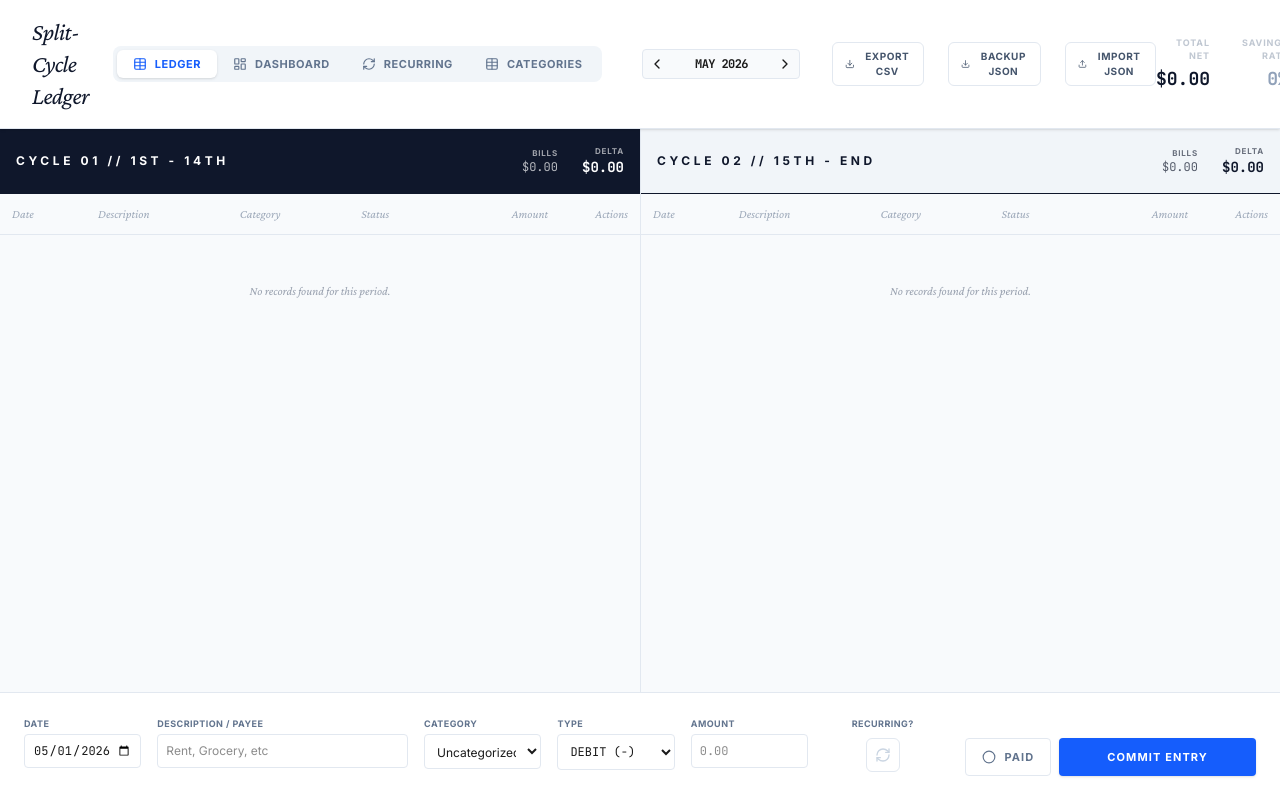
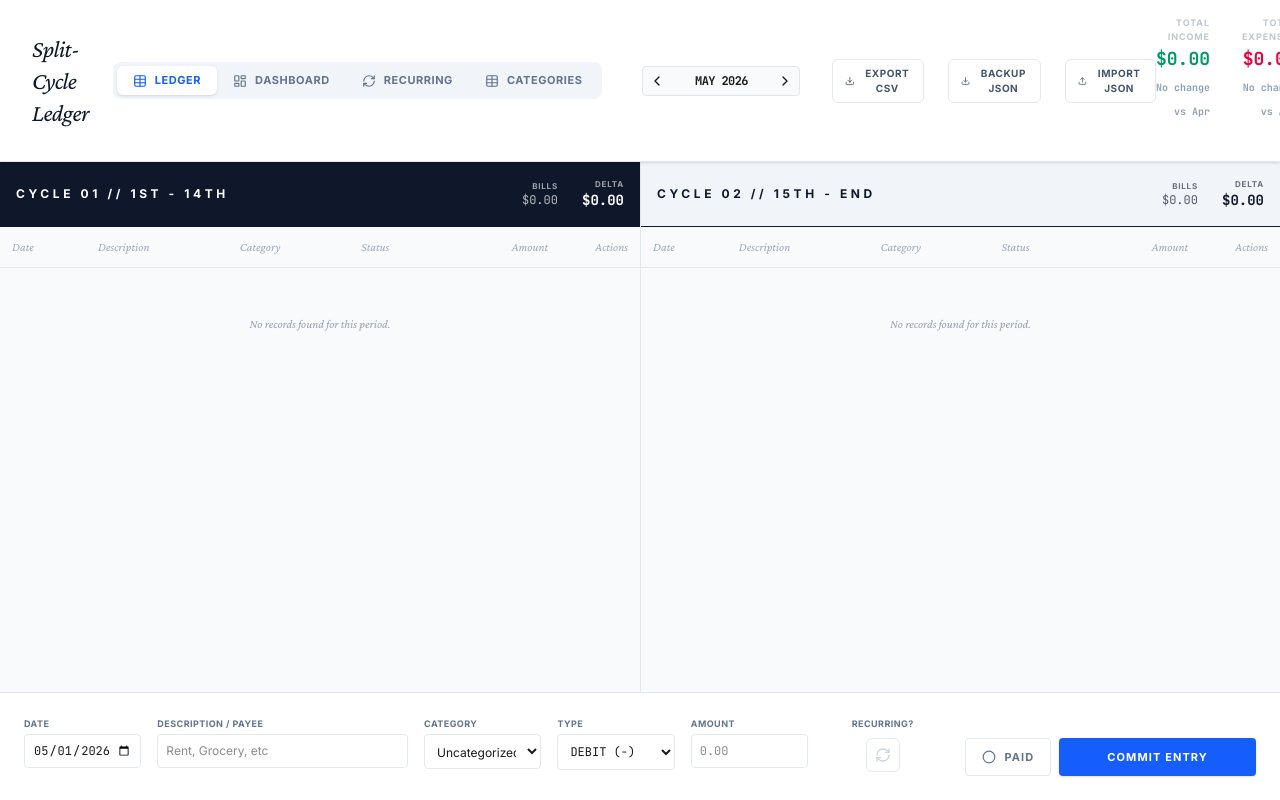
Before and after one commit to HowAI-1811/budgeteaze, a React (Vite) app: page / in a window 1280 px wide. Built offline with nearby package versions, Linux system fonts and the light colour scheme.

Commit message:
Add month-over-month ledger comparisons

```diff
--- a/src/App.tsx
+++ b/src/App.tsx
@@ -51,6 +51,83 @@ import { Transaction, TransactionType } from './types';
 const STORAGE_KEY = 'cyclebudget_data';
 const CATEGORY_STORAGE_KEY = 'cyclebudget_categories';
 type ViewType = 'ledger' | 'dashboard' | 'recurring' | 'categories';
+
+type TransactionComparison = {
+  previousAmount: number | null;
+  delta: number | null;
+};
+
+type MonthComparison = {
+  previousMonthLabel: string;
+  incomeDelta: number;
+  expensesDelta: number;
+  balanceDelta: number;
+  savingsRateDelta: number | null;
+  transactions: Record<string, TransactionComparison>;
+};
+
+const formatMoney = (value: number) => {
+  return value.toLocaleString(undefined, { minimumFractionDigits: 2 });
+};
+
+const getSavingsRate = (income: number, balance: number) => {
+  return income > 0 ? balance / income : 0;
+};
+
+const normalizeMatchPart = (value?: string) => value?.trim().toLowerCase() || 'uncategorized';
+
+const getTransactionMatchKey = (transaction: Transaction) => {
+  if (transaction.recurringId) {
+    return `recurring:${transaction.recurringId}`;
+  }
+
+  return [
+    'manual',
+    normalizeMatchPart(transaction.description),
+    normalizeMatchPart(transaction.category),
+    transaction.type
+  ].join(':');
+};
+
+const getDeltaTone = (delta: number, type: TransactionType | 'balance' | 'savings') => {
+  if (Math.abs(delta) < 0.005) return 'text-slate-400';
+  if (type === 'debit') return delta > 0 ? 'text-rose-600' : 'text-emerald-600';
+  return delta > 0 ? 'text-emerald-600' : 'text-rose-600';
+};
+
+function MoneyDelta({ delta, toneType, label }: {
+  delta: number | null;
+  toneType: TransactionType | 'balance' | 'savings';
+  label: string;
+}) {
+  if (delta === null) {
+    return <span className="font-mono text-[10px] font-bold text-slate-400">No prior {label}</span>;
+  }
+
+  const isFlat = Math.abs(delta) < 0.005;
+  const prefix = delta > 0 ? '+' : delta < 0 ? '-' : '';
+
+  return (
+    <span className={cn("font-mono text-[10px] font-bold", getDeltaTone(delta, toneType))}>
+      {isFlat ? 'No change' : `${prefix}$${formatMoney(Math.abs(delta))}`} vs {label}
+    </span>
+  );
+}
+
+function PercentDelta({ delta, label }: { delta: number | null; label: string }) {
+  if (delta === null) {
+    return <span className="font-mono text-[10px] font-bold text-slate-400">No prior {label}</span>;
+  }
+
+  const percentagePoints = Math.round(delta * 100);
+  const prefix = percentagePoints > 0 ? '+' : '';
+
+  return (
+    <span className={cn("font-mono text-[10px] font-bold", getDeltaTone(delta, 'savings'))}>
+      {percentagePoints === 0 ? 'No change' : `${prefix}${percentagePoints} pts`} vs {label}
+    </span>
+  );
+}
 
 const getDefaultEntryDate = (referenceDate: Date) => {
   const today = new Date();
@@ -456,6 +533,50 @@ export default function App() {
   const totalIncome = cycles.first.income + cycles.second.income;
   const totalExpenses = cycles.first.expenses + cycles.second.expenses;
   const totalBalance = totalIncome - totalExpenses;
+  const savingsRate = getSavingsRate(totalIncome, totalBalance);
+
+  const monthComparison = useMemo<MonthComparison>(() => {
+    const previousDate = subMonths(currentDate, 1);
+    const previousStart = startOfMonth(previousDate);
+    const previousEnd = endOfMonth(previousDate);
+    const previousMonthTransactions = transactions.filter(t => {
+      const tDate = parseISO(t.date);
+      return isWithinInterval(tDate, { start: previousStart, end: previousEnd });
+    });
+
+    const previousIncome = previousMonthTransactions
+      .filter(t => t.type === 'credit')
+      .reduce((sum, t) => sum + t.amount, 0);
+    const previousExpenses = previousMonthTransactions
+      .filter(t => t.type === 'debit')
+      .reduce((sum, t) => sum + t.amount, 0);
+    const previousBalance = previousIncome - previousExpenses;
+    const previousSavingsRate = getSavingsRate(previousIncome, previousBalance);
+
+    const previousAmountsByKey = previousMonthTransactions.reduce<Record<string, number>>((acc, transaction) => {
+      const key = getTransactionMatchKey(transaction);
+      acc[key] = (acc[key] || 0) + transaction.amount;
+      return acc;
+    }, {});
+
+    const transactionComparisons = monthTransactions.reduce<Record<string, TransactionComparison>>((acc, transaction) => {
+      const previousAmount = previousAmountsByKey[getTransactionMatchKey(transaction)];
+      acc[transaction.id] = {
+        previousAmount: previousAmount ?? null,
+        delta: previousAmount === undefined ? null : transaction.amount - previousAmount,
+      };
+      return acc;
+    }, {});
+
+    return {
+      previousMonthLabel: format(previousDate, 'MMM'),
+      incomeDelta: totalIncome - previousIncome,
+      expensesDelta: totalExpenses - previousExpenses,
+      balanceDelta: totalBalance - previousBalance,
+      savingsRateDelta: previousIncome > 0 || totalIncome > 0 ? savingsRate - previousSavingsRate : null,
+      transactions: transactionComparisons,
+    };
+  }, [currentDate, monthTransactions, transactions, totalIncome, totalExpenses, totalBalance, savingsRate]);
 
   // Dashboard Data Preparation
   const dashboardData = useMemo(() => {
@@ -598,19 +719,35 @@ export default function App() {
 
         <div className="flex gap-8 text-right">
           <div>
+            <p className="text-[9px] uppercase tracking-widest opacity-40 font-bold mb-0.5 text-slate-500">Total Income</p>
+            <p className="font-mono text-lg font-bold text-emerald-600">
+              ${formatMoney(totalIncome)}
+            </p>
+            <MoneyDelta delta={monthComparison.incomeDelta} toneType="credit" label={monthComparison.previousMonthLabel} />
+          </div>
+          <div>
+            <p className="text-[9px] uppercase tracking-widest opacity-40 font-bold mb-0.5 text-slate-500">Total Expenses</p>
+            <p className="font-mono text-lg font-bold text-rose-600">
+              ${formatMoney(totalExpenses)}
+            </p>
+            <MoneyDelta delta={monthComparison.expensesDelta} toneType="debit" label={monthComparison.previousMonthLabel} />
+          </div>
+          <div>
             <p className="text-[9px] uppercase tracking-widest opacity-40 font-bold mb-0.5 text-slate-500">Total Net</p>
             <p className="font-mono text-lg font-bold text-slate-900">
-              ${totalBalance.toLocaleString(undefined, { minimumFractionDigits: 2 })}
+              ${formatMoney(totalBalance)}
             </p>
+            <MoneyDelta delta={monthComparison.balanceDelta} toneType="balance" label={monthComparison.previousMonthLabel} />
           </div>
           <div>
             <p className="text-[9px] uppercase tracking-widest opacity-40 font-bold mb-0.5 text-slate-500">Savings Rate</p>
             <p className={cn(
               "font-mono text-lg font-bold",
-              totalIncome > 0 ? (totalBalance / totalIncome >= 0.2 ? "text-emerald-600" : "text-blue-600") : "text-slate-400"
+              totalIncome > 0 ? (savingsRate >= 0.2 ? "text-emerald-600" : "text-blue-600") : "text-slate-400"
             )}>
-              {totalIncome > 0 ? Math.round((totalBalance / totalIncome) * 100) : 0}%
+              {Math.round(savingsRate * 100)}%
             </p>
+            <PercentDelta delta={monthComparison.savingsRateDelta} label={monthComparison.previousMonthLabel} />
           </div>
         </div>
       </header>
@@ -625,6 +762,7 @@ export default function App() {
               onEdit={editTransaction}
               onDelete={deleteTransaction}
               onTogglePaid={togglePaid}
+              comparison={monthComparison}
               headerBg="bg-slate-900"
               headerText="text-white"
             />
@@ -634,6 +772,7 @@ export default function App() {
               onEdit={editTransaction}
               onDelete={deleteTransaction}
               onTogglePaid={togglePaid}
+              comparison={monthComparison}
               headerBg="bg-slate-100"
               headerText="text-slate-900"
               borderLeft
@@ -997,6 +1136,7 @@ function CyclePane({
   onEdit,
   onDelete,
   onTogglePaid,
+  comparison,
   headerBg,
   headerText,
   borderLeft = false
@@ -1006,6 +1146,7 @@ function CyclePane({
   onEdit: (t: Transaction) => void;
   onDelete: (id: string, cascade?: boolean) => void;
   onTogglePaid: (id: string) => void;
+  comparison: MonthComparison;
   headerBg: string;
   headerText: string;
   borderLeft?: boolean;
@@ -1018,13 +1159,13 @@ function CyclePane({
           <div className="flex flex-col items-end">
              <span className="text-[8px] uppercase tracking-widest opacity-60 font-bold">Bills</span>
              <span className="font-mono text-xs opacity-70">
-               ${stats.expenses.toLocaleString(undefined, { minimumFractionDigits: 2 })}
+               ${formatMoney(stats.expenses)}
              </span>
           </div>
           <div className="flex flex-col items-end">
              <span className="text-[8px] uppercase tracking-widest opacity-60 font-bold">Delta</span>
              <span className="font-mono text-sm font-bold">
-               ${stats.balance.toLocaleString(undefined, { minimumFractionDigits: 2 })}
+               ${formatMoney(stats.balance)}
              </span>
           </div>
         </div>
@@ -1052,7 +1193,9 @@ function CyclePane({
             ) : (
               stats.transactions
                 .sort((a: any, b: any) => parseISO(a.date).getTime() - parseISO(b.date).getTime())
-                .map((t: Transaction) => (
+                .map((t: Transaction) => {
+                  const itemComparison = comparison.transactions[t.id];
+                  return (
                     <tr
                       key={t.id}
                       className={cn(
@@ -1099,7 +1242,20 @@ function CyclePane({
                         "p-3 text-right border-r border-slate-100",
                         t.type === 'credit' ? "text-emerald-600 font-bold" : "text-slate-900"
                       )}>
-                    {t.type === 'credit' ? '+' : '-'}{t.amount.toLocaleString(undefined, { minimumFractionDigits: 2 })}
+                        <div className="flex flex-col items-end gap-0.5">
+                          <span>{t.type === 'credit' ? '+' : '-'}{formatMoney(t.amount)}</span>
+                          {itemComparison?.delta === null ? (
+                            <span className="font-sans text-[9px] font-bold uppercase tracking-wider text-slate-400">
+                              New vs {comparison.previousMonthLabel}
+                            </span>
+                          ) : itemComparison ? (
+                            <MoneyDelta
+                              delta={itemComparison.delta}
+                              toneType={t.type}
+                              label={comparison.previousMonthLabel}
+                            />
+                          ) : null}
+                        </div>
                       </td>
                       <td className="p-3 text-right">
                         <div className="flex justify-end gap-1 opacity-10 group-hover:opacity-100 transition-opacity">
@@ -1132,7 +1288,8 @@ function CyclePane({
                         </div>
                       </td>
                     </tr>
-              ))
+                  );
+                })
             )}
           </tbody>
         </table>
```
Lines whose indentation alone changed are shown as unchanged.
